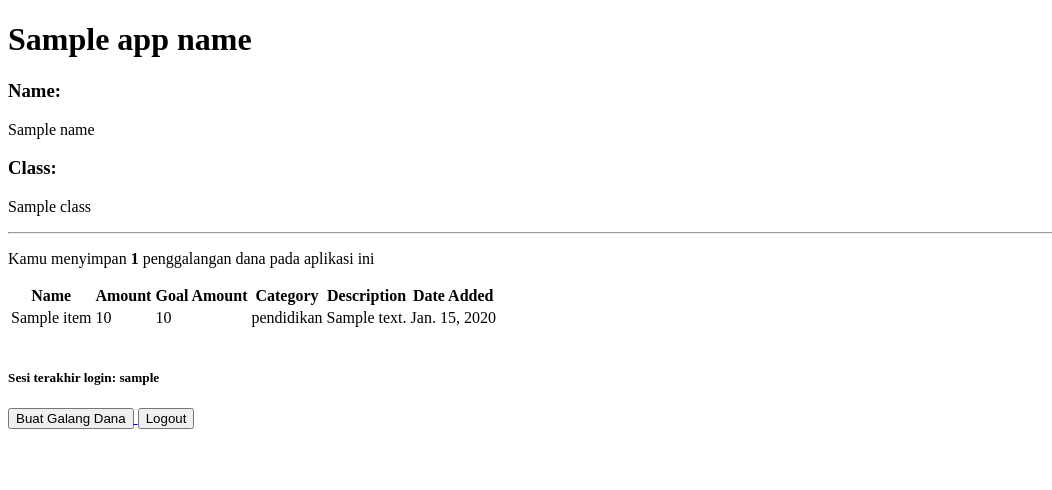
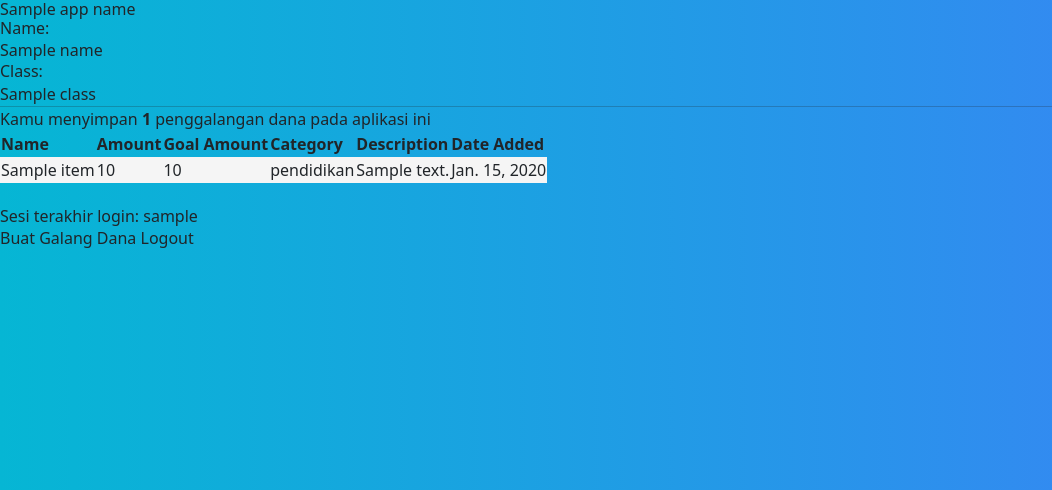
Before and after one commit to ratunadya/django-mvt, a Django app: template main/templates/main.html in a window 1280 px wide. Shown: the top 490 px of the page, without its empty margins (0-1052 px from the left). Run offline with Django 4.2, Linux system fonts and the light colour scheme; tables that the repository leaves empty hold one stand-in row (values such as "Sample post"); the template is opened without the code that fills it: values that come from a table or form of the project are taken from there, most other values are stand-ins (such as "Sample title", 1, 10 or a date in 2020); some libraries are stand-ins or nearby versions.

Commit message:
Submit Tugas 5

```diff
--- a/main/templates/main.html
+++ b/main/templates/main.html
@@ -1,6 +1,11 @@
 {% extends 'base.html' %}
 
 {% block content %}
+    <style>
+        .last {
+            background-color: whitesmoke;
+        }
+    </style>
     <h1>{{app_name}}</h1>
 
     <h3>Name:</h3>
@@ -24,7 +29,7 @@
         {% comment %} Berikut cara memperlihatkan data produk di bawah baris ini {% endcomment %}
 
         {% for item in items %}
-            <tr>
+            <tr class="{% if forloop.last %}last{% endif %}">
                 <td>{{item.name}}</td>
                 <td>{{item.amount}}</td>
                 <td>{{item.goal_amount}}</td>
--- a/main/templates/register.html
+++ b/main/templates/register.html
@@ -11,6 +11,7 @@
     <h1>Register</h1>
 
         <form method="POST" >
+            <div>
             {% csrf_token %}
             <table>
                 {{ form.as_table }}
--- a/templates/base.html
+++ b/templates/base.html
@@ -7,11 +7,16 @@
             name="viewport"
             content="width=device-width, initial-scale=1.0"
         />
+        <script src="https://cdn.tailwindcss.com"></script>
         {% block meta %}
         {% endblock meta %}
+        <link href="https://cdn.jsdelivr.net/npm/bootstrap@5.3.2/dist/css/bootstrap.min.css" rel="stylesheet" integrity="sha384-T3c6CoIi6uLrA9TneNEoa7RxnatzjcDSCmG1MXxSR1GAsXEV/Dwwykc2MPK8M2HN" crossorigin="anonymous">
+        <script src="https://code.jquery.com/jquery-3.6.0.min.js" integrity="sha384-KyZXEAg3QhqLMpG8r+J4jsl5c9zdLKaUk5Ae5f5b1bw6AUn5f5v8FZJoMxm6f5cH1" crossorigin="anonymous"></script>
+        <script src="https://cdn.jsdelivr.net/npm/@popperjs/core@2.11.8/dist/umd/popper.min.js" integrity="sha384-I7E8VVD/ismYTF4hNIPjVp/Zjvgyol6VFvRkX/vR+Vc4jQkC+hVqc2pM8ODewa9r" crossorigin="anonymous"></script>
+        <script src="https://cdn.jsdelivr.net/npm/bootstrap@5.3.2/dist/js/bootstrap.min.js" integrity="sha384-BBtl+eGJRgqQAUMxJ7pMwbEyER4l1g+O15P+16Ep7Q9Q+zqX6gSbd85u4mG4QzX+" crossorigin="anonymous"></script>
     </head>
 
-    <body>
+    <body class="bg-gradient-to-r from-cyan-500 to-blue-500">
         {% block content %}
         {% endblock content %}
     </body>
```
Also changed, not shown: README.md.
